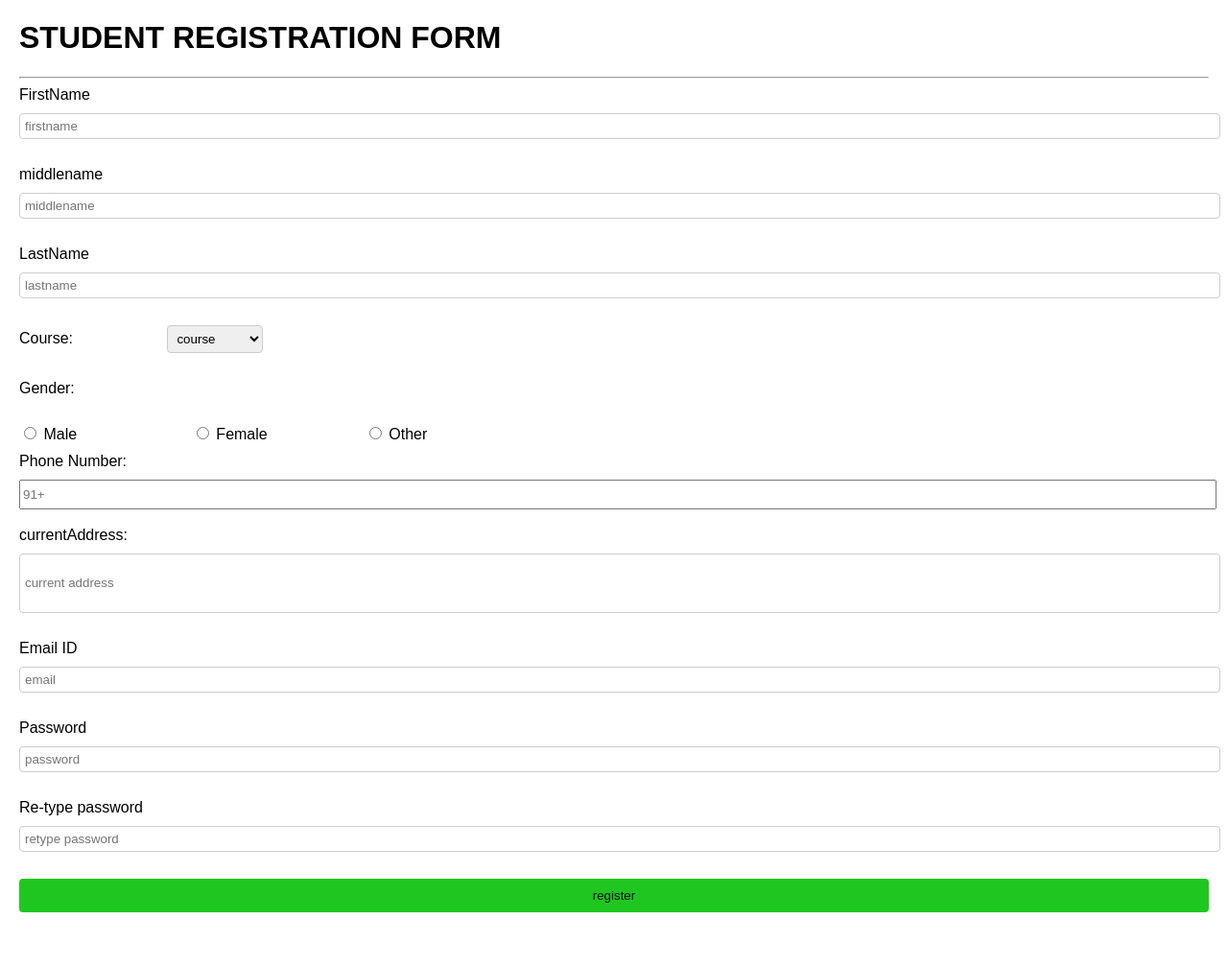
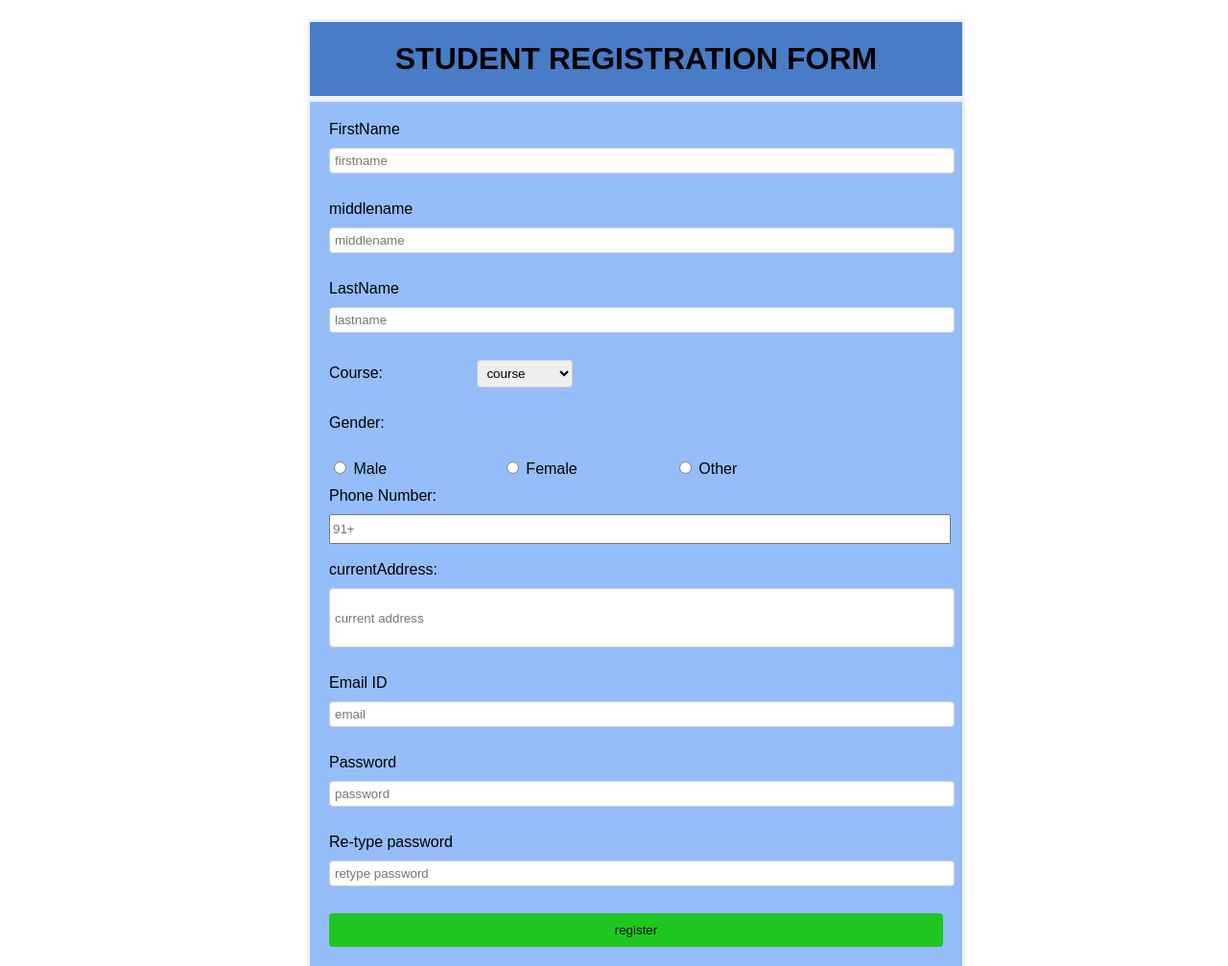
Before and after one commit to Vamsbabu/debugcoders, a plain HTML site: page htmlintroduction/corecomponents/tasks/froms/studentregistration.html in a window 1280 px wide. Shown: the top 1007 px of the page at 96% size. Before the commit the page ends 971 px from the top, so only its background shows below. Drawn offline with Linux system fonts and the light colour scheme.

Commit message:
forms updated

```diff
--- a/htmlintroduction/corecomponents/tasks/froms/studentregistration.html
+++ b/htmlintroduction/corecomponents/tasks/froms/studentregistration.html
@@ -11,28 +11,38 @@
 
     <!-- student registration form starts here-->
      <style>
+
         body {
+            width: 50%;
             font-family: Arial, sans-serif;
-            margin: 20px;
+            margin: auto;
+            margin-top: 20px;
+            margin-bottom: 20px;
 
 
 
-           form {
-            border: 3px solid #f1f1f1;
-            padding: 20px;
-            margin: auto;
-            width: 50%;
+            form{
+                border: 3px solid #f1f1f1;
+                padding: 20px;
+                margin: auto;
+                width: 100%;
+                background-color: rgb(149, 189, 249);
+            }
 
-            background-color: rgb(144, 188, 224);
+
+        }
+
+
             h1{
-                margin-inline-start: 17%;
-                color: rgb(13, 13, 13);
+               border: 3px solid #f1f1f1;
+                padding: 20px;
+                margin: auto;
+                width: 100%;
+                background-color: rgb(73, 124, 199);
+                text-align: center;
+
             }
-            hr{
-                border: 1px solid rgb(255, 252, 252);
-                }
-           }
-        }
+
 
         label {
             display: inline-block;
@@ -40,6 +50,10 @@
             margin-bottom: 10px;
 
         }
+
+
+
+
 
         input[type="text"],
         input[type="email"],
@@ -51,7 +65,10 @@
             margin-bottom: 10px;
             border: 1px solid #ccc;
             border-radius: 4px;
+
         }
+
+
 
         input[type="submit"] {
             background-color: #20c620;
@@ -59,17 +76,24 @@
             padding: 10px 15px;
             border: none;
             border-radius: 4px;
+
             cursor: pointer;
+
         }
 
         input[type="submit"]:hover {
             background-color: #dae1da;
         }
+
      </style>
 
 <from>
     <h1> STUDENT REGISTRATION FORM</h1>
-    <hr>
+
+</from>
+
+    <div>
+        <form>
     <label for="firstname"> FirstName</label><br>
     <input type="text" placeholder="firstname" name="firstname" maxlength="50" required style="width: 100%;"> <br><br>
     <label for="middlename"> middlename</label> <br>
@@ -103,12 +127,12 @@
     <label for="repassword"> Re-type password</label><br>
     <input type="password" placeholder="retype password" name="repassword" maxlength="20" required style="width: 100%;"> <br><br>
     <input type="submit" value="register" style="width: 100%;">
-
-    </form>
-
+ </form>
+    </div>
     <!-- student registration form ends here-->
 
 
 </body>
 
+
 </html>
```
Also changed, not shown: htmlintroduction/corecomponents/tasks/froms/application.html (+4 -2 lines), htmlintroduction/corecomponents/tasks/froms/selfregistration.html (+6 -12 lines).
